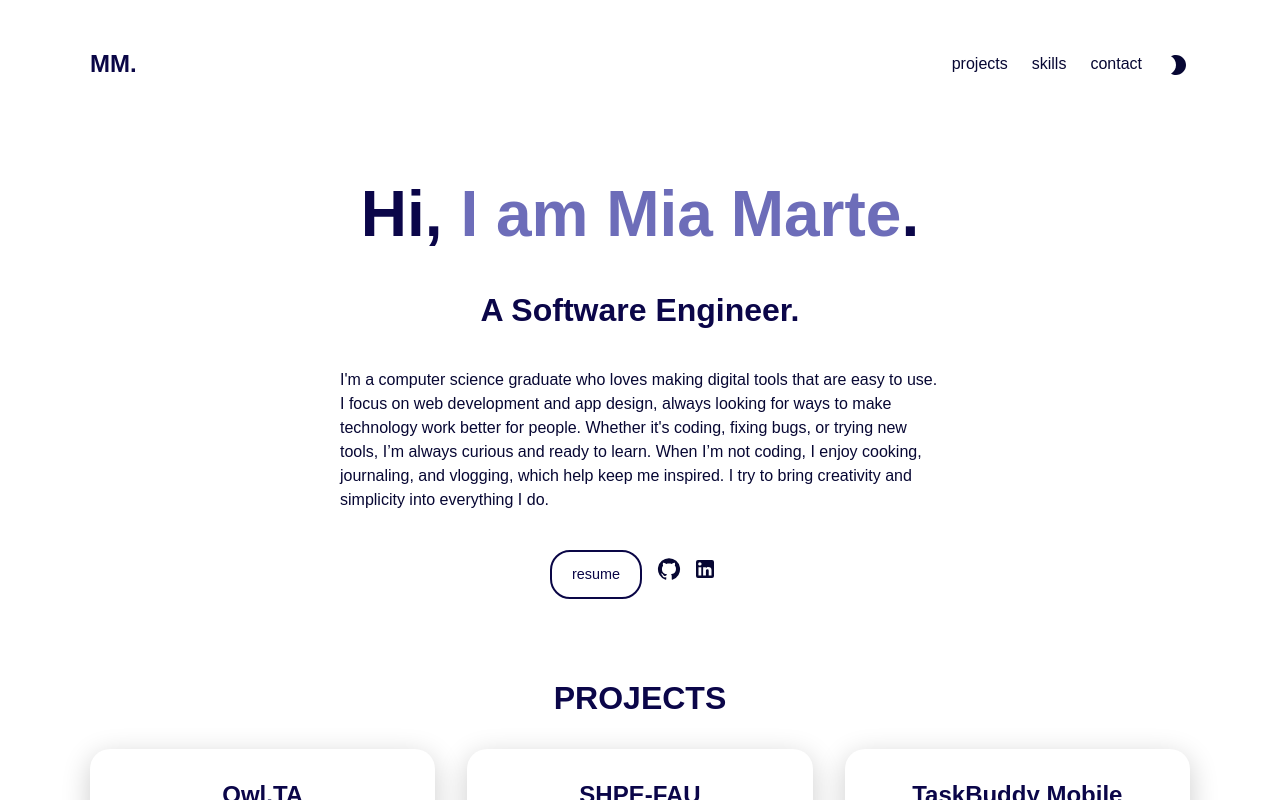
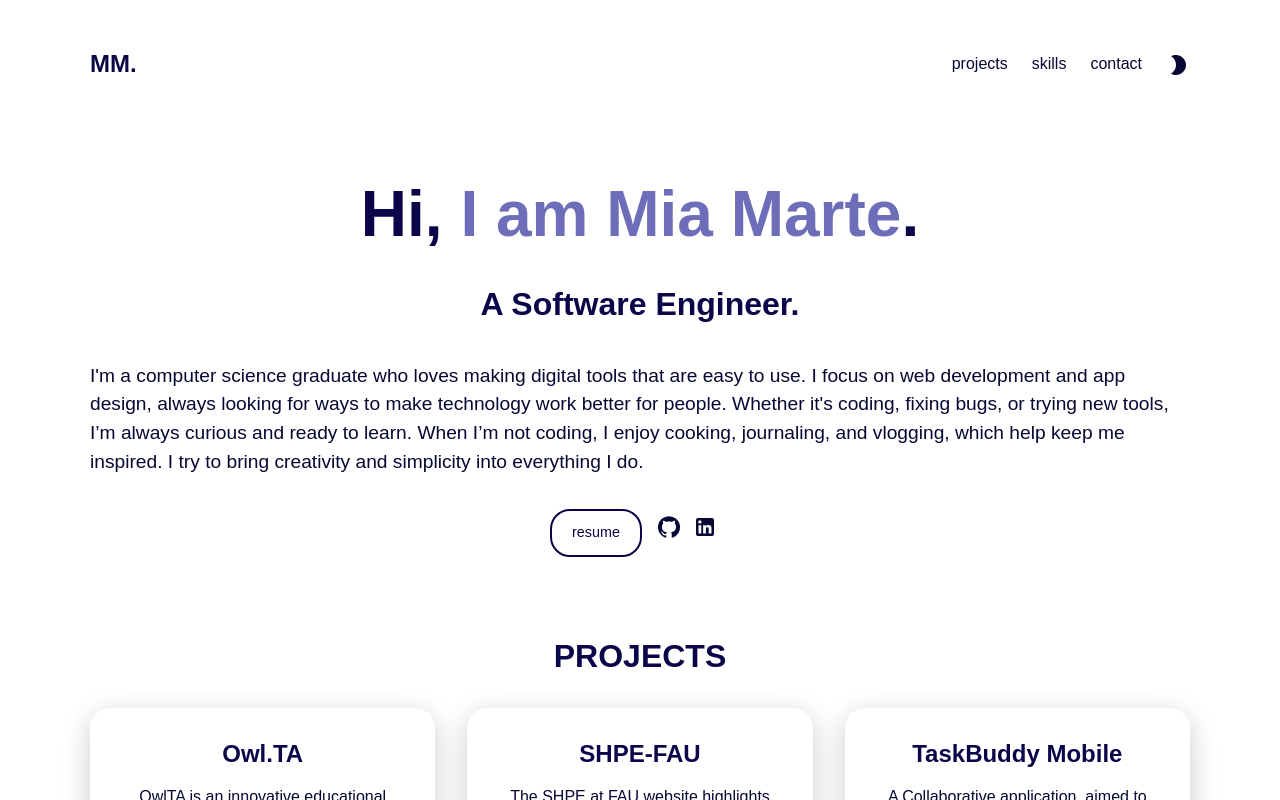
Before and after one commit to miamarte18/mywebsite, a React (Create React App) app in the folder my-app/: page / in a window 1280 px wide. Shown: the top 800 px of the page. Built offline with nearby package versions, Linux system fonts and the light colour scheme.

Commit message:
final touches

```diff
--- a/my-app/src/components/Frontpage/Home.css
+++ b/my-app/src/components/Frontpage/Home.css
@@ -8,17 +8,17 @@
 }
 
 .about__role {
-  margin-top: 1.2em;
+  margin-top: 1em;
 }
 
 .about__desc {
-  font-size: 1rem;
-  max-width: 600px;
+  font-size: 1.2em;
+  max-width: 100vw;
 }
 
 .about__desc,
 .about__contact {
-  margin-top: 2.4em;
+  margin-top: 2em;
 }
 
 .about .link--icon {
```
